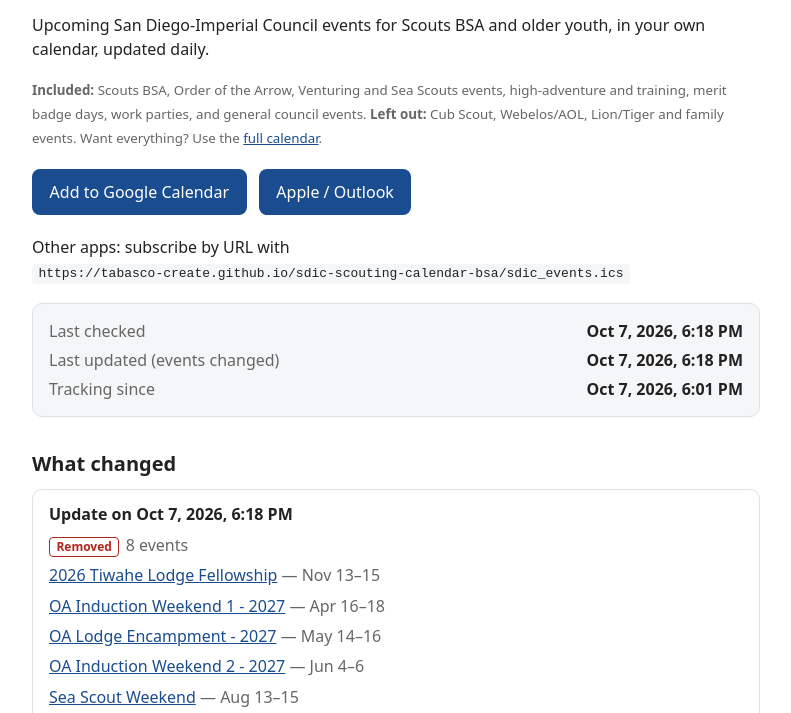
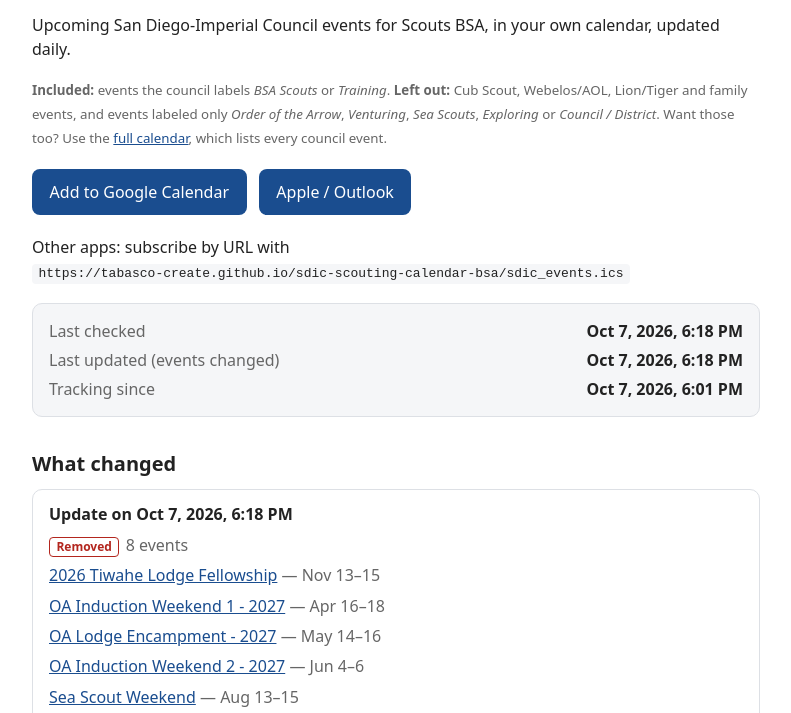
Before and after one commit to tabasco-create/sdic-scouting-calendar-bsa, a plain HTML site: page docs/index.html in a window 1280 px wide. Shown: the part 83-796 px from the top of the page, without its empty margins (244-1035 px from the left). Drawn offline with Linux system fonts and the light colour scheme.

Commit message:
Update index.html

```diff
--- a/docs/index.html
+++ b/docs/index.html
@@ -32,8 +32,8 @@
 </head>
 <body>
 <h1>SDIC Scouting Events Calendar: Scouts BSA</h1>
-<p>Upcoming San Diego-Imperial Council events for Scouts BSA and older youth, in your own calendar, updated daily.</p>
-<p><small><strong>Included:</strong> Scouts BSA, Order of the Arrow, Venturing and Sea Scouts events, high-adventure and training, merit badge days, work parties, and general council events. <strong>Left out:</strong> Cub Scout, Webelos/AOL, Lion/Tiger and family events. Want everything? Use the <a href="https://tabasco-create.github.io/sdic-scouting-calendar/">full calendar</a>.</small></p>
+<p>Upcoming San Diego-Imperial Council events for Scouts BSA, in your own calendar, updated daily.</p>
+<p><small><strong>Included:</strong> events the council labels <em>BSA Scouts</em> or <em>Training</em>. <strong>Left out:</strong> Cub Scout, Webelos/AOL, Lion/Tiger and family events, and events labeled only <em>Order of the Arrow</em>, <em>Venturing</em>, <em>Sea Scouts</em>, <em>Exploring</em> or <em>Council / District</em>. Want those too? Use the <a href="https://tabasco-create.github.io/sdic-scouting-calendar/">full calendar</a>, which lists every council event.</small></p>
 <p>
   <a class="btn" href="https://calendar.google.com/calendar/r?cid=webcal://tabasco-create.github.io/sdic-scouting-calendar-bsa/sdic_events.ics">Add to Google Calendar</a>
   <a class="btn" href="webcal://tabasco-create.github.io/sdic-scouting-calendar-bsa/sdic_events.ics">Apple / Outlook</a>
```
